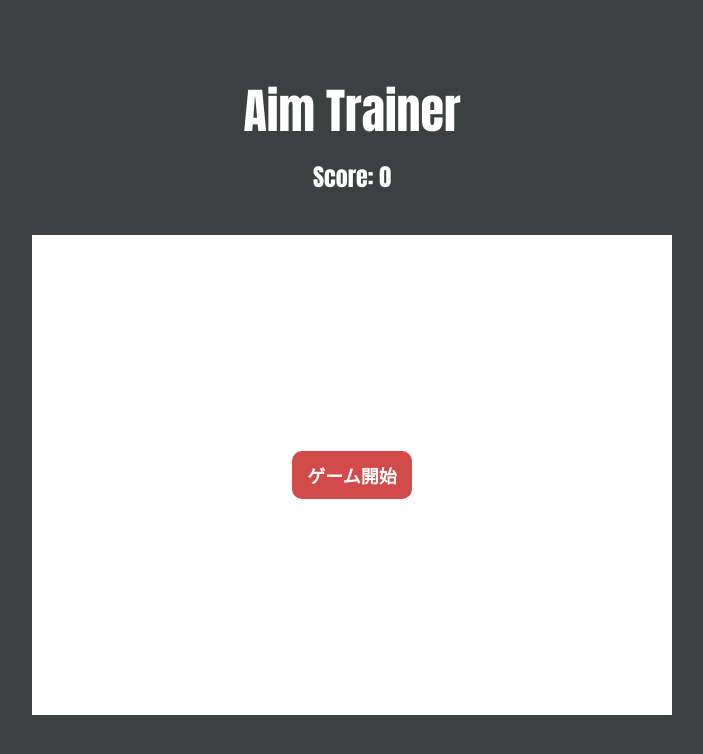
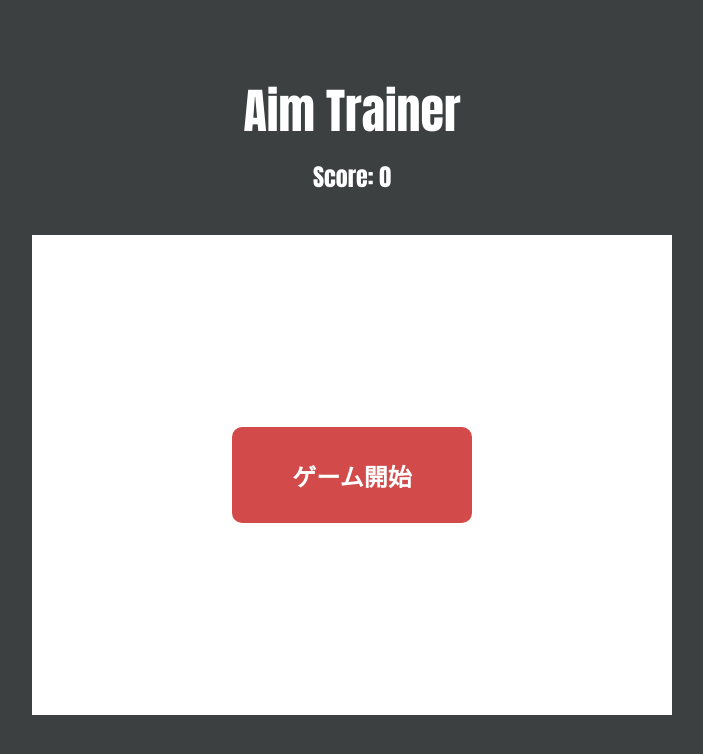
Before and after one commit to oNqNu/aim-trainer, a React (Create React App) app: page / in a window 1280 px wide. Shown: the top 754 px of the page, without its empty margins (288-991 px from the left). Built offline with nearby package versions, Linux system fonts and the light colour scheme; the HTML template or start-up script is replaced by a standard one.

Commit message:
feat: ゲーム開始ボタンのサイズを大きくした

```diff
--- a/src/App.css
+++ b/src/App.css
@@ -11,6 +11,8 @@ h2 {
   background-color: rgb(60, 64, 65);
   width: 100vw;
   height: 100vh;
+  min-width: 800px;
+  min-height: 800px;
   display: flex;
   justify-content: center;
   align-items: center;
--- a/src/components/Mybutton/MyButton.css
+++ b/src/components/Mybutton/MyButton.css
@@ -22,6 +22,9 @@ button {
 .gameStartButton {
   background-color: rgb(210, 74, 74);
   border: 2.5px solid rgb(210, 74, 74);
+  width: 240px;
+  height: 96px;
+  font-size: x-large;
 }
 
 .gameStartButton:hover {
```
